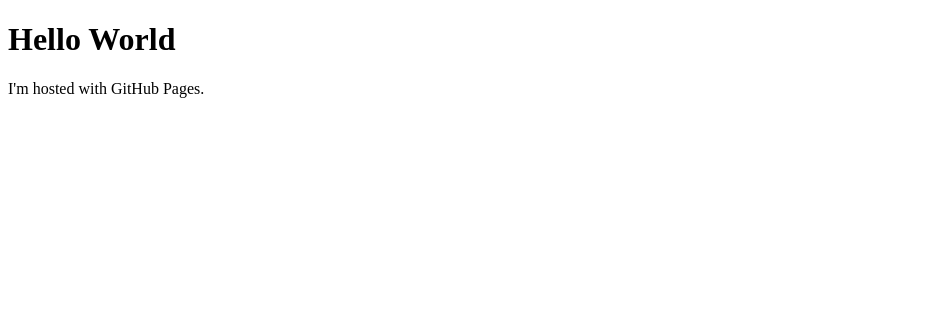
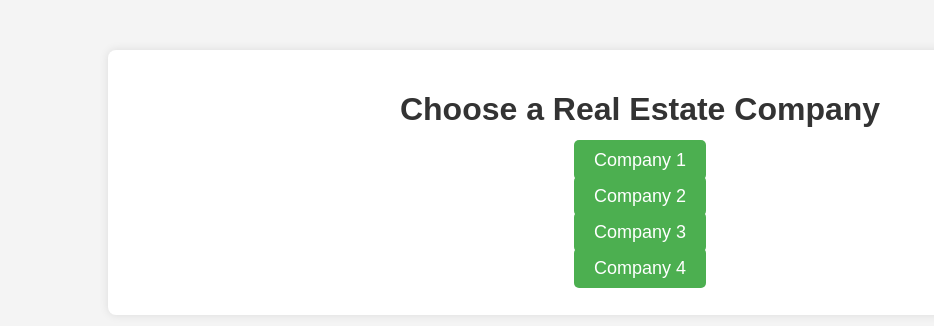
Before and after one commit to wurlino/wurlino.github.io, a plain HTML site: page index.html in a window 1280 px wide. Shown: the whole page, without its empty margins (0-934 px from the left). Drawn offline with Linux system fonts and the light colour scheme.

Commit message:
Update index.html

```diff
--- a/index.html
+++ b/index.html
@@ -1,7 +1,65 @@
 <!DOCTYPE html>
-<html>
+<html lang="en">
+<head>
+    <meta charset="UTF-8">
+    <meta name="viewport" content="width=device-width, initial-scale=1.0">
+    <meta http-equiv="X-UA-Compatible" content="ie=edge">
+    <title>Real Estate Company Selector</title>
+    <style>
+        body {
+            font-family: Arial, sans-serif;
+            margin: 0;
+            padding: 0;
+            background-color: #f4f4f4;
+        }
+        .container {
+            width: 80%;
+            margin: 50px auto;
+            background-color: #fff;
+            padding: 20px;
+            border-radius: 8px;
+            box-shadow: 0 0 10px rgba(0, 0, 0, 0.1);
+        }
+        h1 {
+            text-align: center;
+            color: #333;
+        }
+        .company-list {
+            list-style-type: none;
+            padding: 0;
+        }
+        .company-list li {
+            margin: 15px 0;
+            text-align: center;
+        }
+        .company-list a {
+            text-decoration: none;
+            padding: 10px 20px;
+            background-color: #4CAF50;
+            color: white;
+            font-size: 18px;
+            border-radius: 5px;
+            transition: background-color 0.3s ease;
+        }
+        .company-list a:hover {
+            background-color: #45a049;
+        }
+        .company-list a:active {
+            background-color: #3e8e41;
+        }
+    </style>
+</head>
 <body>
-<h1>Hello World</h1>
-<p>I'm hosted with GitHub Pages.</p>
+
+<div class="container">
+    <h1>Choose a Real Estate Company</h1>
+    <ul class="company-list">
+        <li><a href="company1.html">Company 1</a></li>
+        <li><a href="company2.html">Company 2</a></li>
+        <li><a href="company3.html">Company 3</a></li>
+        <li><a href="company4.html">Company 4</a></li>
+    </ul>
+</div>
+
 </body>
 </html>
```
